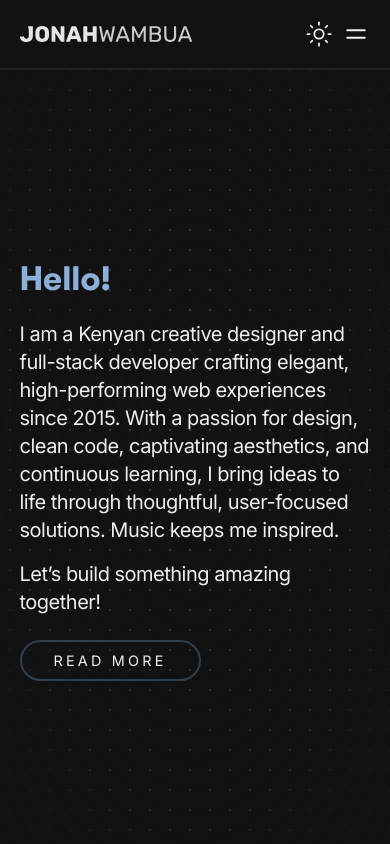
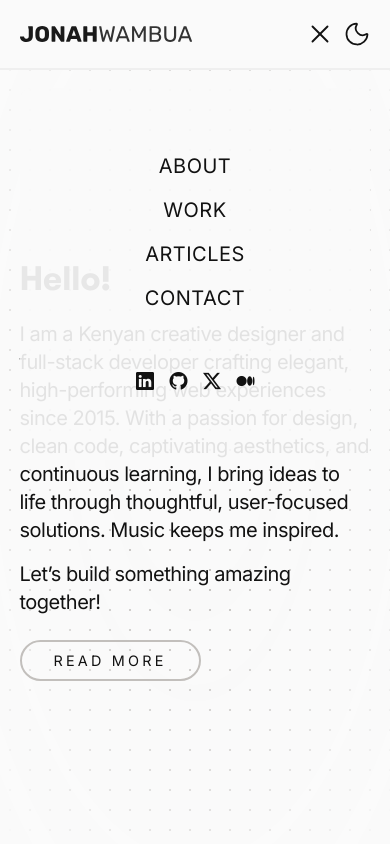
Before and after one commit to DJ-MrJay/profolio, a Next.js app: page /main in a window 390 px wide. Both pictures are taken after a click on the button 318 px from the left and 34 px from the top of the page. Shown: the top 844 px of the page. Built offline with nearby package versions, Linux system fonts and the light colour scheme.

Commit message:
Add theme toggle to home

```diff
--- a/src/app/page.tsx
+++ b/src/app/page.tsx
@@ -5,9 +5,12 @@ import { Container } from "../components/Container";
 import { motion } from "framer-motion";
 import { BackgroundBeams } from "../components/ui/background-beams";
 import Link from "next/link";
+import Navbar from "../components/Navbar";
 
 export default function HomePage() {
   return (
+    <>
+      <Navbar />
       <motion.section
         initial={{ opacity: 0 }}
         animate={{ opacity: 1 }}
@@ -67,7 +70,7 @@ export default function HomePage() {
                 href="/main"
                 className="flex items-center gap-2 pt-4 scroll-smooth"
               >
-              Dive Right In{" "}
+                Dive In{" "}
                 <motion.div
                   animate={{ x: [0, 5, 0] }}
                   transition={{
@@ -83,5 +86,6 @@ export default function HomePage() {
           </div>
         </Container>
       </motion.section>
+    </>
   );
 }
--- a/src/components/Navbar.tsx
+++ b/src/components/Navbar.tsx
@@ -9,7 +9,7 @@ import { motion, AnimatePresence } from "framer-motion";
 import SocialLinks from "./SocialLinks";
 import Image from "next/image";
 import { easeInOut } from "framer-motion";
-
+import { usePathname } from "next/navigation";
 
 export default function Navbar() {
   const [isOpen, setIsOpen] = useState(false);
@@ -18,6 +18,7 @@ export default function Navbar() {
   const [isVisible, setIsVisible] = useState(true);
   const [active, setActive] = useState<string>("#about");
   const [isMobile, setIsMobile] = useState(false);
+  const pathname = usePathname();
 
   const links = [
     { href: "/main#intro", label: "About" },
@@ -25,6 +26,9 @@ export default function Navbar() {
     { href: "/main#articles", label: "Articles" },
     { href: "/main#contact", label: "Contact" },
   ];
+
+  // Check if we're on the home page
+  const isHomePage = pathname === "/";
 
   // Update screen size
   useEffect(() => {
@@ -36,12 +40,13 @@ export default function Navbar() {
     return () => window.removeEventListener("resize", handleResize);
   }, []);
 
-  // Scroll direction detection
+  // Scroll direction detection (disabled on home page)
   const handleScroll = useCallback(() => {
+    if (isHomePage) return;
     const currentScrollY = window.scrollY;
     setIsVisible(currentScrollY < prevScrollY || currentScrollY < 10);
     setPrevScrollY(currentScrollY);
-  }, [prevScrollY]);
+  }, [prevScrollY, isHomePage]);
 
   useEffect(() => {
     window.addEventListener("scroll", handleScroll);
@@ -50,10 +55,11 @@ export default function Navbar() {
 
   // Update active link on hash change
   useEffect(() => {
+    if (isHomePage) return;
     const updateHash = () => setActive(window.location.hash);
     window.addEventListener("hashchange", updateHash);
     return () => window.removeEventListener("hashchange", updateHash);
-  }, []);
+  }, [isHomePage]);
 
   const toggleTheme = useCallback(() => {
     setTheme(theme === "dark" ? "light" : "dark");
@@ -92,39 +98,52 @@ export default function Navbar() {
   return (
     <motion.header
       initial={{ y: 0 }}
-      animate={{ y: isVisible ? 0 : "-100%" }}
+      animate={{ y: isHomePage ? 0 : isVisible ? 0 : "-100%" }}
       transition={{ duration: 0.3 }}
-      className="fixed top-0 left-0 w-full z-50"
+      className={`fixed top-0 left-0 w-full z-50 ${
+        isHomePage ? "bg-transparent border-none" : ""
+      }`}
       style={{
-        backgroundColor: "var(--background-color)",
+        backgroundColor: isHomePage ? "transparent" : "var(--background-color)",
         height: "var(--navbar-height)",
         color: "var(--text-color)",
-        borderBottom: `2px solid var(--shade-100)`,
+        borderBottom: isHomePage ? "none" : `2px solid var(--shade-100)`,
+        // Compensate for hidden content
+        paddingRight: isHomePage ? "16px" : "0",
+        paddingBottom: isHomePage ? "2px" : "0",
       }}
     >
       <Container className="h-full">
         <div className="flex justify-between items-center h-full">
-          <Link href="/">
+          {/* Logo - hidden on home page */}
+          <Link
+            href="/"
+            className={isHomePage ? "opacity-0 pointer-events-none" : ""}
+            aria-hidden={isHomePage}
+          >
             <div className="flex justify-start">
-              {" "}
-              {/* This container aligns content left */}
               <Image
                 src="/assets/images/jonahwambua.svg"
-                alt="Logo"
+                alt=""
                 width={500}
                 height={300}
                 className="h-4 sm:h-4 md:h-5 logo object-left"
                 style={{
-                  objectPosition: "left", // Explicitly aligns image content to left
-                  width: "auto", // Maintains aspect ratio
+                  objectPosition: "left",
+                  width: "auto",
                 }}
               />
             </div>
           </Link>
 
           <div className="flex gap-8 items-center">
-            {/* Desktop Navigation */}
-            <nav className="hidden md:flex gap-8">
+            {/* Desktop Navigation - hidden on home page */}
+            <nav
+              className={`hidden md:flex gap-8 ${
+                isHomePage ? "opacity-0 pointer-events-none" : ""
+              }`}
+              aria-hidden={isHomePage}
+            >
               {links.map((link) => (
                 <a
                   key={link.href}
@@ -141,7 +160,25 @@ export default function Navbar() {
             </nav>
 
             <div className="flex items-center gap-2">
-              {/* Theme Toggle */}
+              {/* Mobile Menu Toggle - Hidden on home page */}
+              <button
+                onClick={() => setIsOpen(!isOpen)}
+                className={`md:hidden hover:text-[var(--shade-500)] cursor-pointer ${
+                  isHomePage ? "opacity-0 pointer-events-none" : ""
+                }`}
+                aria-label="Toggle menu"
+                aria-expanded={isOpen}
+                aria-controls="mobile-menu"
+                aria-hidden={isHomePage}
+              >
+                {isOpen ? (
+                  <X size={isMobile ? 30 : 24} strokeWidth={1.5} />
+                ) : (
+                  <Equal size={isMobile ? 30 : 24} strokeWidth={1.5} />
+                )}
+              </button>
+
+              {/* Theme Toggle - Always visible and clickable */}
               <button
                 onClick={toggleTheme}
                 aria-label="Toggle Theme"
@@ -153,21 +190,6 @@ export default function Navbar() {
                   <Moon size={isMobile ? 28 : 24} strokeWidth={1.5} />
                 )}
               </button>
-
-              {/* Mobile Menu Toggle */}
-              <button
-                onClick={() => setIsOpen(!isOpen)}
-                className="md:hidden hover:text-[var(--shade-500)] cursor-pointer"
-                aria-label="Toggle menu"
-                aria-expanded={isOpen}
-                aria-controls="mobile-menu"
-              >
-                {isOpen ? (
-                  <X size={isMobile ? 30 : 24} strokeWidth={1.5} />
-                ) : (
-                  <Equal size={isMobile ? 30 : 24} strokeWidth={1.5} />
-                )}
-              </button>
             </div>
           </div>
         </div>
@@ -175,7 +197,7 @@ export default function Navbar() {
 
       {/* Mobile Menu */}
       <AnimatePresence>
-        {isOpen && (
+        {isOpen && !isHomePage && (
           <motion.div
             id="mobile-menu"
             key="mobile-menu"
```
Lines whose indentation alone changed are shown as unchanged.
